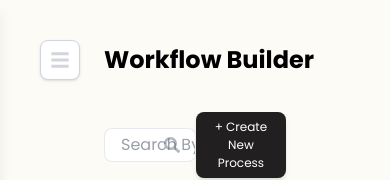
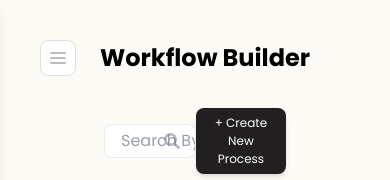
Before and after one commit to shrivastavpush/matbook_assessment, a React (Vite) app: page /dashboard in a window 390 px wide. Shown: the top 180 px of the page. Built offline with nearby package versions, Linux system fonts and the light colour scheme; no server answers; sample sign-in values are in the browser's storage.

Commit message:
updated hamburger image

```diff
--- a/src/components/Dashboard/Header.jsx
+++ b/src/components/Dashboard/Header.jsx
@@ -1,20 +1,24 @@
 import React, { useState } from "react";
-import { FaBars } from "react-icons/fa";
 import Sidebar from "./SideBar";
+import HamburgerDefault from '../../assets/hamburger-default.svg'
+import HamburgerActive from '../../assets/hamburger-active.svg'
 
 const Header = () => {
     const [isSidebarOpen, setIsSidebarOpen] = useState(false);
+    const [isHovered, setIsHovered] = useState(false);
 
     return (
         <>
             <div className="flex items-center p-4">
-                <button
-                    className={`flex items-center justify-center w-10 h-10 border rounded-lg shadow cursor-pointer ${isSidebarOpen ? "border-red-500 bg-red-50" : "border-gray-300 bg-white"
-                        }`}
+
+                <img
+                    src={isHovered ? HamburgerActive : HamburgerDefault}
+                    alt="hamburger"
                     onClick={() => setIsSidebarOpen(!isSidebarOpen)}
-                >
-                    <FaBars className={`${isSidebarOpen ? "text-red-500" : "text-gray-300"} text-xl`} />
-                </button>
+                    onMouseEnter={() => setIsHovered(true)}
+                    onMouseLeave={() => setIsHovered(false)}
+                    className="cursor-pointer" />
+
                 <h1 className="text-2xl font-bold ml-6">Workflow Builder</h1>
             </div>
 
```
Also changed, not shown: src/assets/hamburger-active.svg (added), src/assets/hamburger-default.svg (added).
